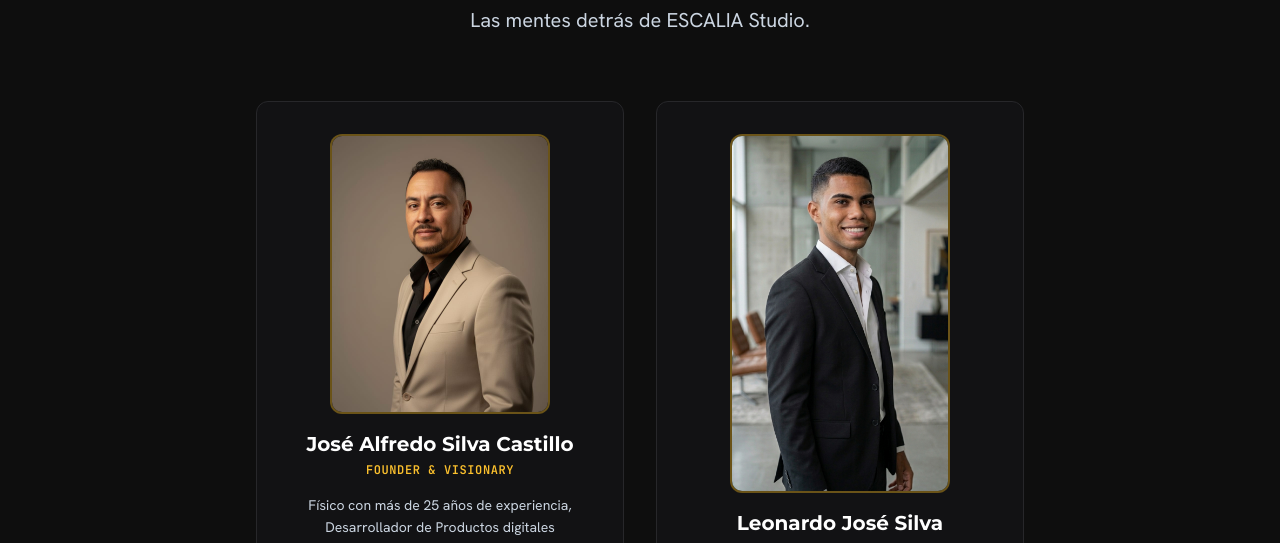
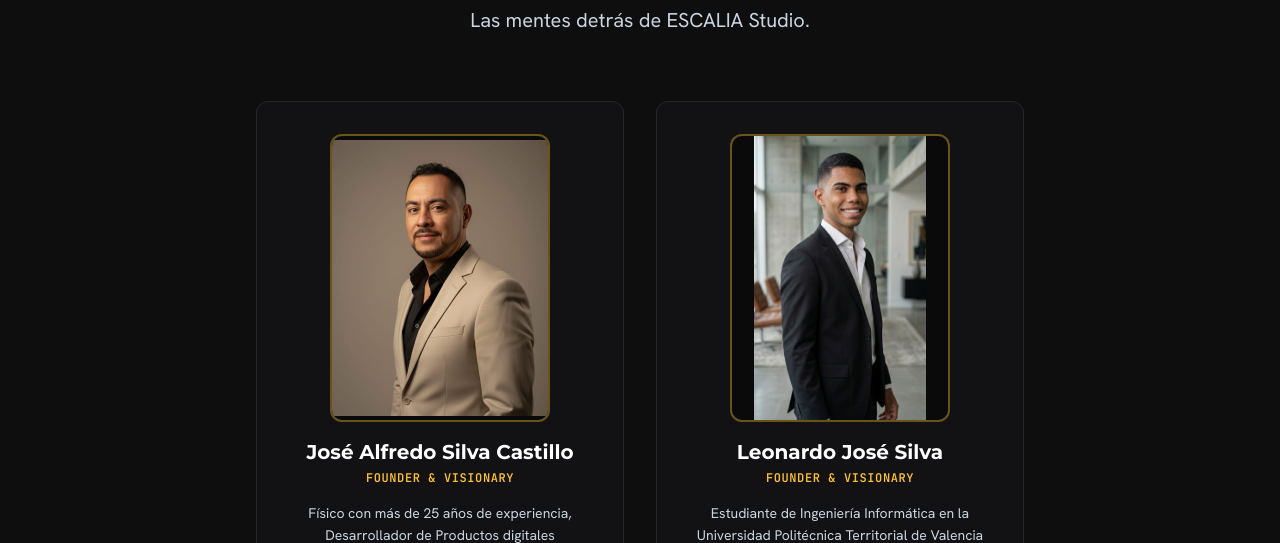
Before and after one commit to hydrosolarpro/ESCALIA, a React (Vite) app: page / in a window 1280 px wide. Shown: the part 5260-5803 px from the top of the page. Built offline with nearby package versions, Linux system fonts and the light colour scheme; no server answers.

Commit message:
Iguala la altura de las fotos de fundadores

```diff
--- a/src/components/Founders.tsx
+++ b/src/components/Founders.tsx
@@ -53,11 +53,11 @@ export const Founders: React.FC = () => {
               key={founder.name}
               className="bg-[#121214] p-8 rounded-xl border border-[#27272a] hover:border-[#D32F2F]/60 transition-colors flex flex-col items-center text-center space-y-4"
             >
-              <div className="w-full max-w-[220px] rounded-xl overflow-hidden border-2 border-[#FBC02D]/40 bg-[#0A0A0A]">
+              <div className="w-full max-w-[220px] h-72 rounded-xl overflow-hidden border-2 border-[#FBC02D]/40 bg-[#0A0A0A] flex items-center justify-center">
                 <img
                   src={founder.photo}
                   alt={founder.name}
-                  className="w-full h-auto object-contain"
+                  className="w-full h-full object-contain"
                 />
               </div>
               <div className="space-y-1">
```
